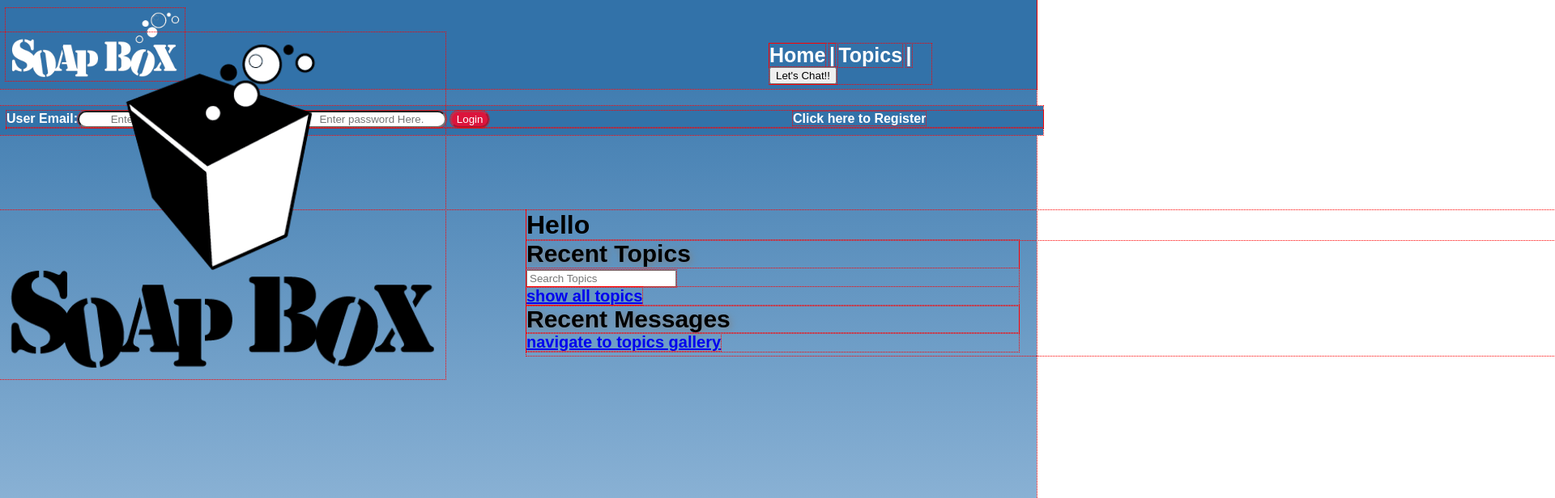
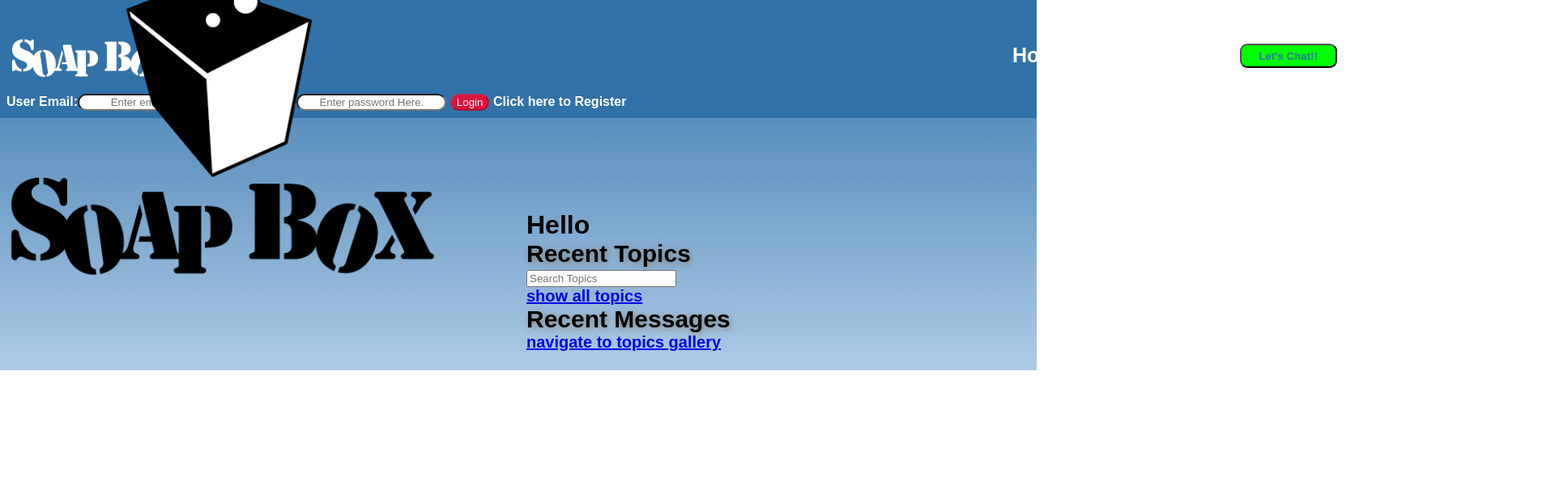
Before and after one commit to tizme/MEANProjectWeek, a website: page client/index.html in a window 1280 px wide. Shown: the top 616 px of the page at 81% size, 1920 px wide, since content can reach past the window. Drawn offline with nearby package versions, Linux system fonts and the light colour scheme; some packages are replaced by stand-ins of ours; no server answers.

Commit message:
style cleanup

```diff
--- a/client/css/master.css
+++ b/client/css/master.css
@@ -1,5 +1,5 @@
 *{
-  outline: 1px dotted red;
+  /*outline: 1px dotted red;*/
   margin: auto 0px;
   font-family: sans-serif;
   /*color: #8B0002;*/
@@ -28,12 +28,24 @@ body{
 
 #navLinks{
   position: relative;
-  width: 200px;
-  left: 950px;
+  width: 600px;
+  left: 1250px;
   bottom: 50px;
   margin: 0px 0px 0px 0px;
   padding: 0px 0px 0px 0px;
 }
+
+#chatButton{
+  width: 120px;
+  height: 30px;
+  background-color: lime;
+  font-weight: bold;
+  color:#3272A9 ;
+  border-radius: 3px;
+  vertical-align: top;
+  border-radius: 9px;
+}
+
 
 #homeLink{
   display: inline-block;
@@ -61,7 +73,7 @@ body{
 #loggin{
   position: relative;
   bottom: 23px;
-  width:100%;
+  width: 99.5%+1px;
   height: 30px;
   display: block;
   vertical-align: top;
@@ -69,7 +81,7 @@ body{
   font-weight: bold;
   /*background-color: crimson;*/
   background-color: #3272A9;
-  margin: 0px 0px 0px 0px;
+  margin: -1px 0px 0px 0px;
   padding: 6px 0px 0px 8px;
 }
 
@@ -98,7 +110,7 @@ body{
 }
 
 #registerLink{
-  margin-left: 370px;
+  /*margin-left: 170px;*/
   color: white;
   text-decoration: none;
 }
@@ -165,15 +177,15 @@ body{
 
 #dashLogo{
   position: relative;
-  bottom: 400px;
+  bottom: 600px;
   width: 550px;
-  margin: 0px 0px 0px 0px;
+  margin: 0px 0px -500px 0px;
   padding: 0px 0px 0px 0px;
 }
 
 #dashWrapper{
-  width:1350px;
-  height:100%;
+  width:1080px;
+  /*height:100%;*/
   margin: 150px 0px 0px 650px;
   padding: 0px 0px 5px 0px;
   background-color: transparent;
@@ -188,7 +200,7 @@ h2{
 
 #topicsDash{
   border: none;
-  width:45%;
+  width:65%;
   margin: 0px 0px 0px 0px;
   padding: 0px 0px 0px 0px;
   font-size: 20px;
@@ -217,7 +229,7 @@ h2{
 #messageDash{
   font-size: 20px;
   border: none;
-  width:45%;
+  width:65%;
   margin: 0px 0px 0px 0px;
   padding: 0px 0px 0px 0px;
   font-weight: bold;
@@ -333,19 +345,19 @@ h2{
 }
 
 #userTopicsTable{
-  width: 1200px;
+  width: 1080px;
   color: white;
   height: 200px;
 }
 
 #userMessagesTable{
-  width: 1200px;
+  width: 1080px;
   color: white;
   height: 200px;
 }
 
 #userCommentsTable{
-  width: 1200px;
+  width: 1080px;
   color: white;
   height: 200px;
 }
--- a/client/index.html
+++ b/client/index.html
@@ -38,6 +38,8 @@
           <a id="homeLink" href="#!/">Home</a>
           <p class="linkSeperator">|</p>
           <a id="topicsLink" href="#!/topics">Topics</a>
+          <p class="linkSeperator">|</p>
+          <a id="topicsLink" href="/logout">Logout</a>
           <p class="linkSeperator">|</p>
           <button id="chatButton" type="button" name="button" ng-click="seeChat = !seeChat">Let's Chat!!</button>
         </div>
```
